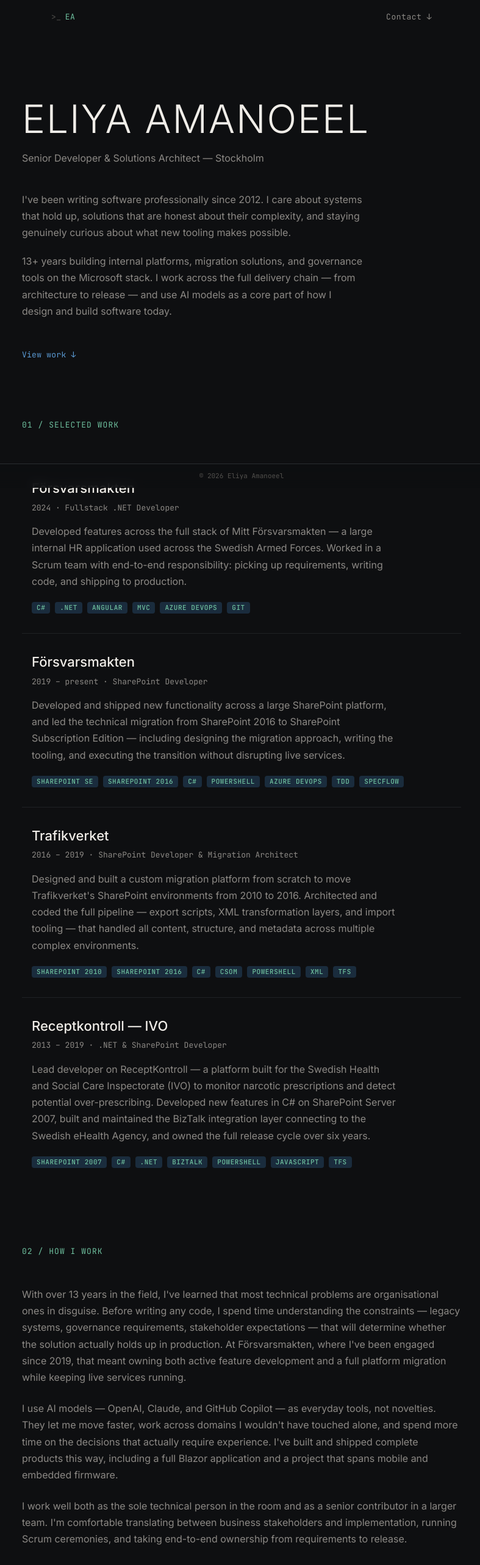
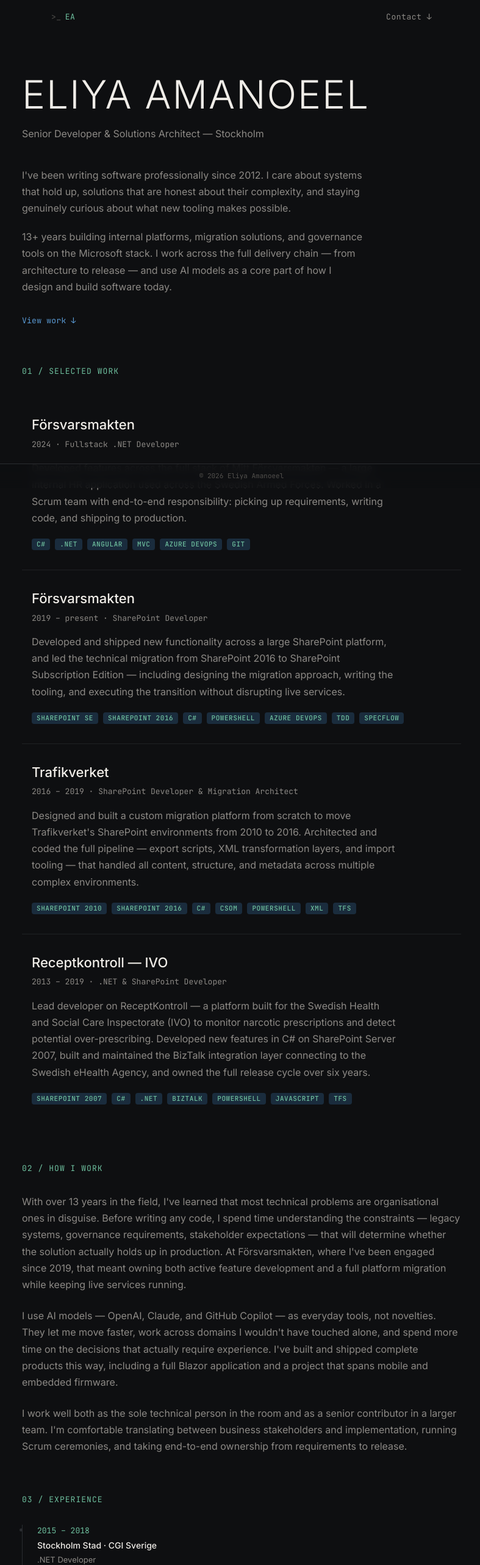
Before and after one commit to eliya-amanoeel/amaeli, a React (Vite) app: page / in a window 1280 px wide. Shown: the top 2566 px of the page at 61% size, without its empty margins (244-1031 px from the left). Built offline with nearby package versions, Linux system fonts and the light colour scheme.

Commit message:
decreasing the spacing

```diff
--- a/src/app/components/Contact.tsx
+++ b/src/app/components/Contact.tsx
@@ -5,7 +5,7 @@ import photo from "../../imports/eliya-photo.jpg";
 
 function ContactRow({ label, href, display, external }: { label: string; href: string; display: string; external?: boolean }) {
   return (
-    <div style={{ display: "grid", gridTemplateColumns: "96px 1fr", gap: "16px", alignItems: "baseline", padding: "16px 0", borderBottom: "1px solid #1F2124" }}>
+    <div style={{ display: "grid", gridTemplateColumns: "96px 1fr", gap: "16px", alignItems: "baseline", padding: "10px 0", borderBottom: "1px solid #1F2124" }}>
       <span style={{ fontFamily: "'JetBrains Mono', monospace", fontSize: "11px", fontWeight: 500, color: "#6EBF9E", letterSpacing: "0.08em", textTransform: "uppercase" }}>
         {label}
       </span>
@@ -30,7 +30,7 @@ function DownloadRow() {
   };
 
   return (
-    <div className="no-print" style={{ display: "grid", gridTemplateColumns: "96px 1fr", gap: "16px", alignItems: "baseline", padding: "16px 0", borderBottom: "1px solid #1F2124" }}>
+    <div className="no-print" style={{ display: "grid", gridTemplateColumns: "96px 1fr", gap: "16px", alignItems: "baseline", padding: "10px 0", borderBottom: "1px solid #1F2124" }}>
       <span style={{ fontFamily: "'JetBrains Mono', monospace", fontSize: "11px", fontWeight: 500, color: "#6EBF9E", letterSpacing: "0.08em", textTransform: "uppercase" }}>
         CV
       </span>
@@ -49,11 +49,11 @@ function DownloadRow() {
 
 export function Contact() {
   return (
-    <section id="contact" style={{ paddingLeft: "48px", paddingRight: "48px", paddingBottom: "128px" }} className="section-pad">
+    <section id="contact" style={{ paddingLeft: "48px", paddingRight: "48px", paddingBottom: "80px" }} className="section-pad">
       <div style={{ maxWidth: "720px", margin: "0 auto" }}>
         <SectionLabel number="07" label="CONTACT" />
 
-        <div style={{ display: "flex", alignItems: "center", gap: "24px", marginBottom: "48px" }}>
+        <div style={{ display: "flex", alignItems: "center", gap: "24px", marginBottom: "32px" }}>
           <ImageWithFallback
             src={photo}
             alt="Eliya Amanoeel"
--- a/src/app/components/Education.tsx
+++ b/src/app/components/Education.tsx
@@ -7,10 +7,10 @@ const certifications = [
 
 export function Education() {
   return (
-    <section style={{ paddingLeft: "48px", paddingRight: "48px", paddingBottom: "96px" }} className="section-pad">
+    <section style={{ paddingLeft: "48px", paddingRight: "48px", paddingBottom: "64px" }} className="section-pad">
       <div style={{ maxWidth: "720px", margin: "0 auto" }}>
         <SectionLabel number="04" label="EDUCATION" />
-        <div style={{ display: "flex", flexDirection: "column", gap: "40px" }}>
+        <div style={{ display: "flex", flexDirection: "column", gap: "28px" }}>
           <div>
             <p style={{ fontFamily: "'JetBrains Mono', monospace", fontSize: "13px", color: "#6EBF9E", margin: "0 0 8px 0", letterSpacing: "0.05em" }}>
               Aug 2011 – Jan 2013
--- a/src/app/components/Experience.tsx
+++ b/src/app/components/Experience.tsx
@@ -24,7 +24,7 @@ export function Experience() {
   };
 
   return (
-    <section style={{ paddingLeft: "48px", paddingRight: "48px", paddingBottom: "96px" }} className="section-pad">
+    <section style={{ paddingLeft: "48px", paddingRight: "48px", paddingBottom: "64px" }} className="section-pad">
       <div style={{ maxWidth: "720px", margin: "0 auto" }}>
         <SectionLabel number="03" label="EXPERIENCE" />
         <div style={{ borderLeft: "1px solid #2A2C30", paddingLeft: "24px", display: "flex", flexDirection: "column", gap: "32px" }}>
--- a/src/app/components/Hero.tsx
+++ b/src/app/components/Hero.tsx
@@ -7,7 +7,7 @@ export function Hero() {
   return (
     <section
       id="hero"
-      style={{ paddingTop: "160px", paddingBottom: "96px", paddingLeft: "48px", paddingRight: "48px" }}
+      style={{ paddingTop: "120px", paddingBottom: "64px", paddingLeft: "48px", paddingRight: "48px" }}
       className="hero-section"
     >
       <div style={{ maxWidth: "720px", margin: "0 auto" }}>
@@ -40,7 +40,7 @@ export function Hero() {
         <a
           href="#work"
           onClick={handleScroll}
-          style={{ display: "inline-block", marginTop: "48px", fontFamily: "'JetBrains Mono', monospace", fontSize: "13px", fontWeight: 400, color: "#5B9BD5", textDecoration: "none", letterSpacing: "0.02em" }}
+          style={{ display: "inline-block", marginTop: "32px", fontFamily: "'JetBrains Mono', monospace", fontSize: "13px", fontWeight: 400, color: "#5B9BD5", textDecoration: "none", letterSpacing: "0.02em" }}
           onMouseEnter={(e) => ((e.target as HTMLElement).style.textDecoration = "underline")}
           onMouseLeave={(e) => ((e.target as HTMLElement).style.textDecoration = "none")}
         >
--- a/src/app/components/HowIWork.tsx
+++ b/src/app/components/HowIWork.tsx
@@ -2,7 +2,7 @@ import { SectionLabel } from "./SectionLabel";
 
 export function HowIWork() {
   return (
-    <section style={{ paddingLeft: "48px", paddingRight: "48px", paddingBottom: "96px" }} className="section-pad">
+    <section style={{ paddingLeft: "48px", paddingRight: "48px", paddingBottom: "64px" }} className="section-pad">
       <div style={{ maxWidth: "720px", margin: "0 auto" }}>
         <SectionLabel number="02" label="HOW I WORK" />
         <p style={{ fontFamily: "Inter, sans-serif", fontSize: "16px", fontWeight: 400, lineHeight: 1.7, color: "#8C8985", margin: "0 0 24px 0" }}>
--- a/src/app/components/PersonalProjects.tsx
+++ b/src/app/components/PersonalProjects.tsx
@@ -45,7 +45,7 @@ export function PersonalProjects() {
   const [hovered, setHovered] = useState<string | null>(null);
 
   return (
-    <section style={{ paddingLeft: "48px", paddingRight: "48px", paddingBottom: "96px" }} className="section-pad">
+    <section style={{ paddingLeft: "48px", paddingRight: "48px", paddingBottom: "64px" }} className="section-pad">
       <div style={{ maxWidth: "720px", margin: "0 auto" }}>
         <SectionLabel number="05" label="PERSONAL PROJECTS" />
         <div>
--- a/src/app/components/SectionLabel.tsx
+++ b/src/app/components/SectionLabel.tsx
@@ -14,7 +14,7 @@ export function SectionLabel({ number, label }: Props) {
         lineHeight: 1.4,
         color: "#6EBF9E",
         letterSpacing: "0.08em",
-        margin: "0 0 48px 0",
+        margin: "0 0 32px 0",
       }}
     >
       {number} / {label}
--- a/src/app/components/SelectedWork.tsx
+++ b/src/app/components/SelectedWork.tsx
@@ -50,7 +50,7 @@ export function SelectedWork() {
   const [hovered, setHovered] = useState<string | null>(null);
 
   return (
-    <section id="work" style={{ paddingLeft: "48px", paddingRight: "48px", paddingBottom: "96px" }} className="section-pad">
+    <section id="work" style={{ paddingLeft: "48px", paddingRight: "48px", paddingBottom: "64px" }} className="section-pad">
       <div style={{ maxWidth: "720px", margin: "0 auto" }}>
         <SectionLabel number="01" label="SELECTED WORK" />
         <div>
--- a/src/app/components/Skills.tsx
+++ b/src/app/components/Skills.tsx
@@ -26,10 +26,10 @@ const groups = [
 
 export function Skills() {
   return (
-    <section style={{ paddingLeft: "48px", paddingRight: "48px", paddingBottom: "96px" }} className="section-pad">
+    <section style={{ paddingLeft: "48px", paddingRight: "48px", paddingBottom: "64px" }} className="section-pad">
       <div style={{ maxWidth: "720px", margin: "0 auto" }}>
         <SectionLabel number="06" label="SKILLS" />
-        <div style={{ display: "flex", flexDirection: "column", gap: "40px" }}>
+        <div style={{ display: "flex", flexDirection: "column", gap: "28px" }}>
           {groups.map((group, i) => (
             <div key={i}>
               <p style={{ fontFamily: "'JetBrains Mono', monospace", fontSize: "13px", color: "#6EBF9E", margin: "0 0 12px 0", letterSpacing: "0.05em" }}>
```
